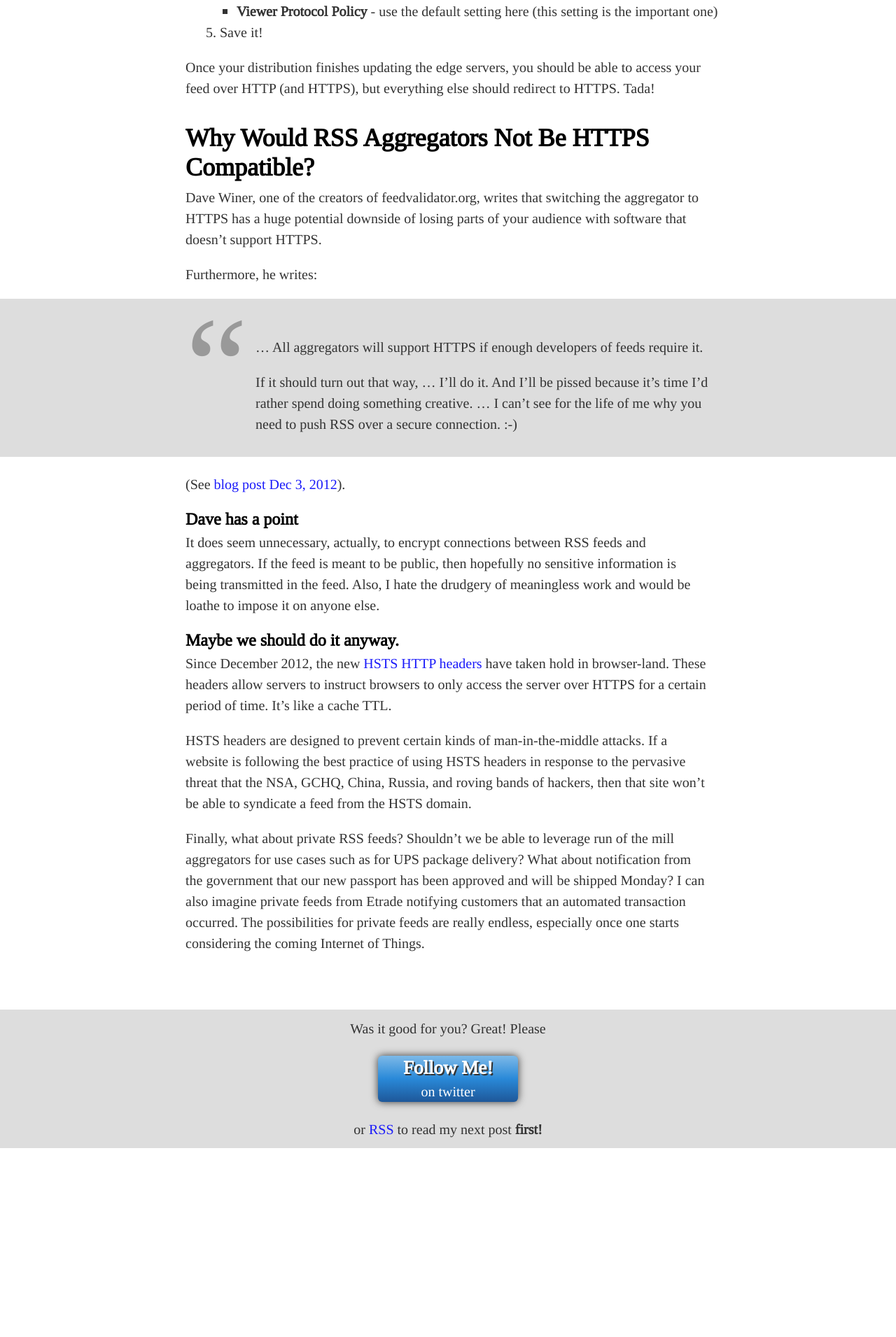
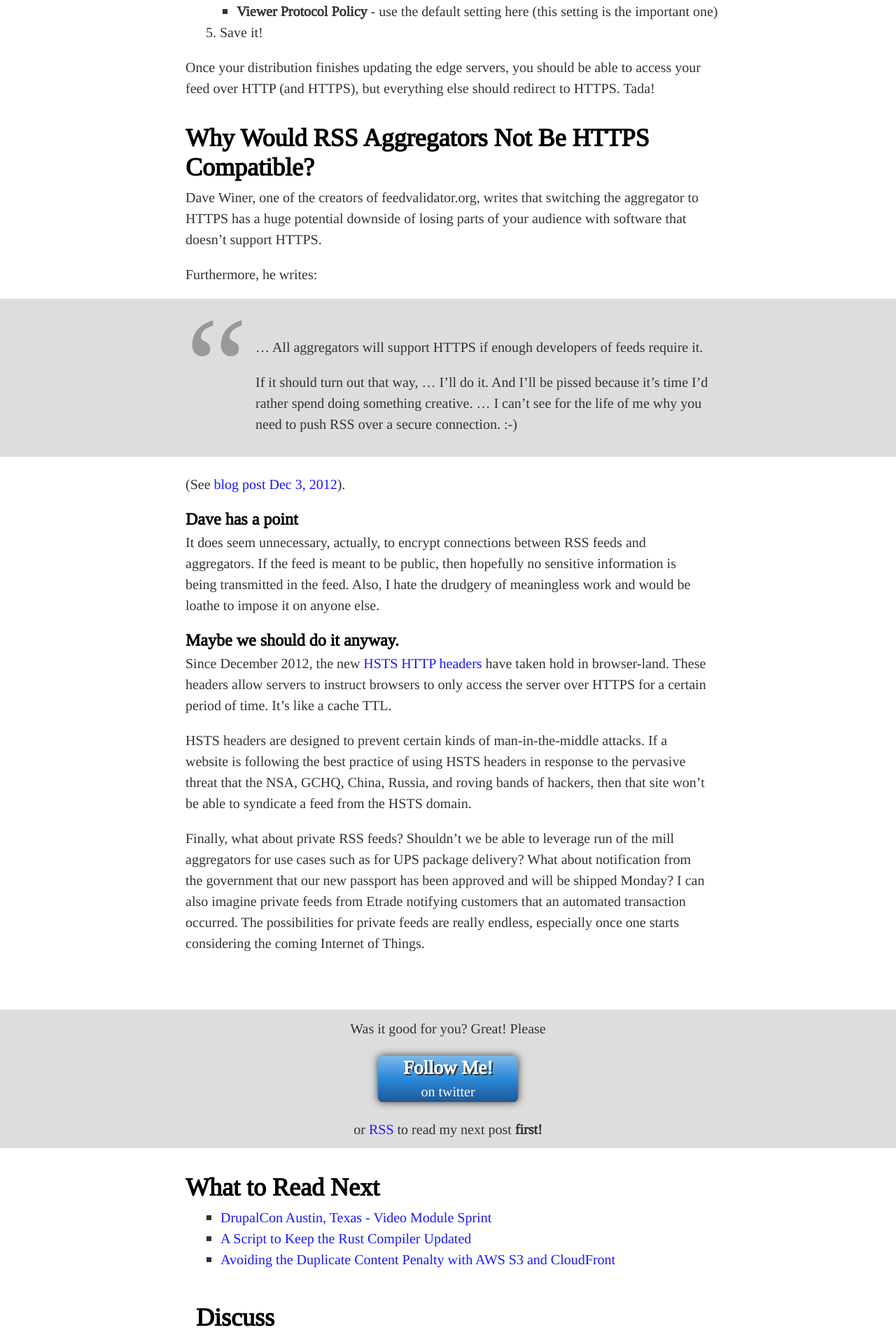
Before and after one commit to brycefisher/brycefisher.github.io-jekyll, a Jekyll site: the page built from _posts/2014-04-30-using-aws-cloudfront-behaviors-with-https-for-planet-drupal-rss.md, in a window 1280 px wide. Shown: the part 1059-2970 px from the top of the page at 70% size. Built offline with Jekyll 4.4.1, drawn with Linux system fonts in a browser that asks for light colours; comment, search, counter and statistics services are not loaded; before the commit the page ends 2724 px from its top, so only the background shows below that.

Commit message:
Added related posts to bottom of post template

```diff
--- a/_config.yml
+++ b/_config.yml
@@ -21,5 +21,6 @@ permalink: /blog/:title
 relative_permalinks: false
 pygments: true
 paginate: 10
+lsi: true
 paginate_path: /blog/:num
 markdown: kramdown
--- a/_layouts/post.html
+++ b/_layouts/post.html
@@ -25,10 +25,21 @@ layout: default
 
       <p>or <a href="/feed.xml" class="secondary-cta">RSS</a> to read my next post <strong>first!</strong></p>
     </div>
+    <div id="related-posts">
+      <h2>What to Read Next</h2>
+      <ul>
+        {% for post in site.related_posts limit:3 %}
+          <li>
+            <a href="{{ post.url }}">{{ post.title }}</a>
+          </li>
+        {% endfor %}
+      </ul>
+    </div>
 
     <div class="comments">
-        <div id="disqus_thread"></div>
-        <noscript>Please enable JavaScript to view the <a href="http://disqus.com/?ref_noscript">comments.</a></noscript>
+      <h2>Discuss</h2>
+      <div id="disqus_thread"></div>
+      <noscript>Please enable JavaScript to view the <a href="http://disqus.com/?ref_noscript">comments.</a></noscript>
     </div>
   </footer>
 </article>
--- a/css/screen.css
+++ b/css/screen.css
@@ -228,33 +228,35 @@ article, aside, details, figcaption, figure, footer, header, hgroup, menu, nav,
 
 html { font-family: 'liberation_serifregular'; font-size: 16px; line-height: 24px; color: #333; }
 
+body { overflow-x: hidden; }
+
 h1 { font-size: 40px; line-height: 48px; margin: 6px 0; font-weight: bold; color: #000; }
-@media screen and (max-width: 623px) { h1 { padding-left: 6px; padding-right: 6px; } }
+@media screen and (max-width: 623px) { h1 { margin-left: 6px; margin-right: 6px; } }
 @media screen and (min-width: 624px) { h1 { width: 600px; margin-right: auto; margin-left: auto; } }
 @media screen and (min-width: 800px) { h1 { width: 750px; } }
 
 h2 { font-size: 30px; line-height: 36px; margin: 36px 0 6px 0; font-weight: bold; color: #000; }
-@media screen and (max-width: 623px) { h2 { padding-left: 6px; padding-right: 6px; } }
+@media screen and (max-width: 623px) { h2 { margin-left: 6px; margin-right: 6px; } }
 @media screen and (min-width: 624px) { h2 { width: 600px; margin-right: auto; margin-left: auto; } }
 @media screen and (min-width: 800px) { h2 { width: 750px; } }
 
 h3 { font-size: 24px; line-height: 30px; margin: 3px 0; font-weight: bold; color: #000; }
-@media screen and (max-width: 623px) { h3 { padding-left: 6px; padding-right: 6px; } }
+@media screen and (max-width: 623px) { h3 { margin-left: 6px; margin-right: 6px; } }
 @media screen and (min-width: 624px) { h3 { width: 600px; margin-right: auto; margin-left: auto; } }
 @media screen and (min-width: 800px) { h3 { width: 750px; } }
 
 h4 { font-size: 20px; font-weight: bold; color: #000; }
-@media screen and (max-width: 623px) { h4 { padding-left: 6px; padding-right: 6px; } }
+@media screen and (max-width: 623px) { h4 { margin-left: 6px; margin-right: 6px; } }
 @media screen and (min-width: 624px) { h4 { width: 600px; margin-right: auto; margin-left: auto; } }
 @media screen and (min-width: 800px) { h4 { width: 750px; } }
 
 h5 { font-weight: bold; color: #000; }
-@media screen and (max-width: 623px) { h5 { padding-left: 6px; padding-right: 6px; } }
+@media screen and (max-width: 623px) { h5 { margin-left: 6px; margin-right: 6px; } }
 @media screen and (min-width: 624px) { h5 { width: 600px; margin-right: auto; margin-left: auto; } }
 @media screen and (min-width: 800px) { h5 { width: 750px; } }
 
 h6 { font-variant: small-caps; color: #000; }
-@media screen and (max-width: 623px) { h6 { padding-left: 6px; padding-right: 6px; } }
+@media screen and (max-width: 623px) { h6 { margin-left: 6px; margin-right: 6px; } }
 @media screen and (min-width: 624px) { h6 { width: 600px; margin-right: auto; margin-left: auto; } }
 @media screen and (min-width: 800px) { h6 { width: 750px; } }
 
@@ -268,6 +270,10 @@ a:visited:hover { color: #1a1afa; }
 
 a:active { color: #f66; }
 
+ul, ol { padding-left: 30px; }
+
+ul ul, ol ol, ul ol, ol ul { padding-left: 0; }
+
 strong { font-weight: 600; }
 
 em { font-style: italic; }
@@ -279,7 +285,7 @@ datetime { color: #666; font-size: smaller; }
 code { font-family: monospace; }
 
 pre code { display: block; color: white; padding: 6px 0 6px 1em; word-wrap: break-word; white-space: pre-wrap; font-size: 14px; }
-@media screen and (max-width: 623px) { pre code { padding-left: 6px; padding-right: 6px; } }
+@media screen and (max-width: 623px) { pre code { margin-left: 6px; margin-right: 6px; } }
 @media screen and (min-width: 624px) { pre code { width: 600px; margin-right: auto; margin-left: auto; } }
 @media screen and (min-width: 800px) { pre code { width: 750px; } }
 
@@ -290,7 +296,7 @@ blockquote { background-color: #ddd; padding: 24px 0 12px 0; margin-bottom: 24px
 blockquote + h2, blockquote + h3, blockquote + h4, blockquote + h5, blockquote + h6 { padding-top: 24px; }
 
 .video { display: block; margin-bottom: 24px; background-color: #333; }
-@media screen and (max-width: 623px) { .video { padding-left: 6px; padding-right: 6px; } }
+@media screen and (max-width: 623px) { .video { margin-left: 6px; margin-right: 6px; } }
 @media screen and (min-width: 624px) { .video { width: 600px; margin-right: auto; margin-left: auto; } }
 @media screen and (min-width: 800px) { .video { width: 750px; } }
 
@@ -300,16 +306,16 @@ blockquote + h2, blockquote + h3, blockquote + h4, blockquote + h5, blockquote +
 
 .node-article .article-header { margin-bottom: 12px; background: black url(/img/spotlight-on-green-damask.jpg) center; }
 .node-article .article-header h1 { color: white; padding-top: 18px; margin-top: 0; }
-@media screen and (max-width: 623px) { .node-article .article-header h1 { padding-left: 6px; padding-right: 6px; } }
+@media screen and (max-width: 623px) { .node-article .article-header h1 { margin-left: 6px; margin-right: 6px; } }
 @media screen and (min-width: 624px) { .node-article .article-header h1 { width: 600px; margin-right: auto; margin-left: auto; } }
 @media screen and (min-width: 800px) { .node-article .article-header h1 { width: 750px; } }
 .node-article .article-header datetime { display: block; padding-bottom: 30px; color: #eee; }
-@media screen and (max-width: 623px) { .node-article .article-header datetime { padding-left: 6px; padding-right: 6px; } }
+@media screen and (max-width: 623px) { .node-article .article-header datetime { margin-left: 6px; margin-right: 6px; } }
 @media screen and (min-width: 624px) { .node-article .article-header datetime { width: 600px; margin-right: auto; margin-left: auto; } }
 @media screen and (min-width: 800px) { .node-article .article-header datetime { width: 750px; } }
 .node-article .article-body { padding-bottom: 60px; }
 .node-article .article-body ul, .node-article .article-body ol, .node-article .article-body p, .node-article .article-body table { margin-bottom: 1em; }
-@media screen and (max-width: 623px) { .node-article .article-body ul, .node-article .article-body ol, .node-article .article-body p, .node-article .article-body table { padding-left: 6px; padding-right: 6px; } }
+@media screen and (max-width: 623px) { .node-article .article-body ul, .node-article .article-body ol, .node-article .article-body p, .node-article .article-body table { margin-left: 6px; margin-right: 6px; } }
 @media screen and (min-width: 624px) { .node-article .article-body ul, .node-article .article-body ol, .node-article .article-body p, .node-article .article-body table { width: 600px; margin-right: auto; margin-left: auto; } }
 @media screen and (min-width: 800px) { .node-article .article-body ul, .node-article .article-body ol, .node-article .article-body p, .node-article .article-body table { width: 750px; } }
 .node-article .article-body ul ul, .node-article .article-body ul ol, .node-article .article-body ol ol, .node-article .article-body ol ul { margin-bottom: 0; }
@@ -323,31 +329,29 @@ blockquote + h2, blockquote + h3, blockquote + h4, blockquote + h5, blockquote +
 .node-article .article-footer .article-call-to-action { text-align: center; padding: 12px; margin-bottom: 24px; background-color: #ddd; }
 .node-article .article-footer .article-call-to-action a.primary-cta { display: block; margin: 24px auto; color: white; border-radius: 6px; width: 200px; text-decoration: none; background-color: #7db9e8; *zoom: 1; filter: progid:DXImageTransform.Microsoft.gradient(gradientType=0, startColorstr='#FF7DB9E8', endColorstr='#FF1E5799'); background-image: -webkit-gradient(linear, 50% 0%, 50% 100%, color-stop(0%, #7db9e8), color-stop(50%, #2989d8), color-stop(100%, #1e5799)); background-image: -webkit-linear-gradient(top, #7db9e8 0%, #2989d8 50%, #1e5799 100%); background-image: -moz-linear-gradient(top, #7db9e8 0%, #2989d8 50%, #1e5799 100%); background-image: -o-linear-gradient(top, #7db9e8 0%, #2989d8 50%, #1e5799 100%); background-image: linear-gradient(top, #7db9e8 0%, #2989d8 50%, #1e5799 100%); -webkit-box-shadow: 0px 0px 12px 0px rgba(0, 0, 0, 0.75); -moz-box-shadow: 0px 0px 12px 0px rgba(0, 0, 0, 0.75); box-shadow: 0px 0px 12px 0px rgba(0, 0, 0, 0.75); }
 .node-article .article-footer .article-call-to-action .primary-cta strong { display: block; font-size: 27px; line-height: 36px; text-shadow: 2px 2px #333; }
-.node-article .article-footer .comments { padding: 0 12px; }
-@media screen and (max-width: 623px) { .node-article .article-footer .comments { padding-left: 6px; padding-right: 6px; } }
+@media screen and (max-width: 623px) { .node-article .article-footer .comments { margin-left: 6px; margin-right: 6px; } }
 @media screen and (min-width: 624px) { .node-article .article-footer .comments { width: 600px; margin-right: auto; margin-left: auto; } }
 @media screen and (min-width: 800px) { .node-article .article-footer .comments { width: 750px; } }
-.node-article .article-footer .related-content { padding: 0 12px; }
-@media screen and (max-width: 623px) { .node-article .article-footer .related-content { padding-left: 6px; padding-right: 6px; } }
-@media screen and (min-width: 624px) { .node-article .article-footer .related-content { width: 600px; margin-right: auto; margin-left: auto; } }
-@media screen and (min-width: 800px) { .node-article .article-footer .related-content { width: 750px; } }
-.node-article .article-footer .related-content ul { list-style: square outside; margin-left: 24px; }
+.node-article .article-footer .comments h2, .node-article .article-footer .comments #disqus_thread { max-width: 95%; margin-right: 15px; margin-left: 15px; }
+.node-article .article-footer #related-posts { margin-bottom: 48px; }
+@media screen and (max-width: 623px) { .node-article .article-footer #related-posts { margin-left: 6px; margin-right: 6px; } }
+@media screen and (min-width: 624px) { .node-article .article-footer #related-posts { width: 600px; margin-right: auto; margin-left: auto; } }
+@media screen and (min-width: 800px) { .node-article .article-footer #related-posts { width: 750px; } }
+.node-article .article-footer #related-posts ul { list-style: square outside; }
 
 @media screen and (min-width: 450px) { html { font-size: 20px; line-height: 30px; } }
 @media screen and (min-width: 624px) { h1 { font-size: 72px; line-height: 84px; }
   h2 { font-size: 36px; line-height: 42px; }
-  ul, ol { padding-left: 20px; }
-  ul ul, ol ol, ul ol, ol ul { padding-left: 0; }
   blockquote p { max-width: 500px; position: relative; left: 50px; }
   blockquote:before { display: block; content: "\201C"; color: #999; font-size: 10em; position: relative; top: 0.3em; }
   .node-article { padding-right: 0; padding-left: 0; } }
-@media screen and (min-width: 624px) and (max-width: 623px) { blockquote:before { padding-left: 6px; padding-right: 6px; } }
+@media screen and (min-width: 624px) and (max-width: 623px) { blockquote:before { margin-left: 6px; margin-right: 6px; } }
 @media screen and (min-width: 624px) and (min-width: 624px) { blockquote:before { width: 600px; margin-right: auto; margin-left: auto; } }
 @media screen and (min-width: 624px) and (min-width: 800px) { blockquote:before { width: 750px; } }
 
 @media screen and (min-width: 800px) { ul, ol { padding-left: 50px; }
   blockquote p { max-width: 650px; } }
-@media screen and (max-width: 623px) { #home #main-content { padding-left: 6px; padding-right: 6px; } }
+@media screen and (max-width: 623px) { #home #main-content { margin-left: 6px; margin-right: 6px; } }
 @media screen and (min-width: 624px) { #home #main-content { width: 600px; margin-right: auto; margin-left: auto; } }
 @media screen and (min-width: 800px) { #home #main-content { width: 750px; } }
 #home #main-content article { margin: 30px; }
```
Also changed, not shown: sass/screen.scss (+12 -9 lines).
